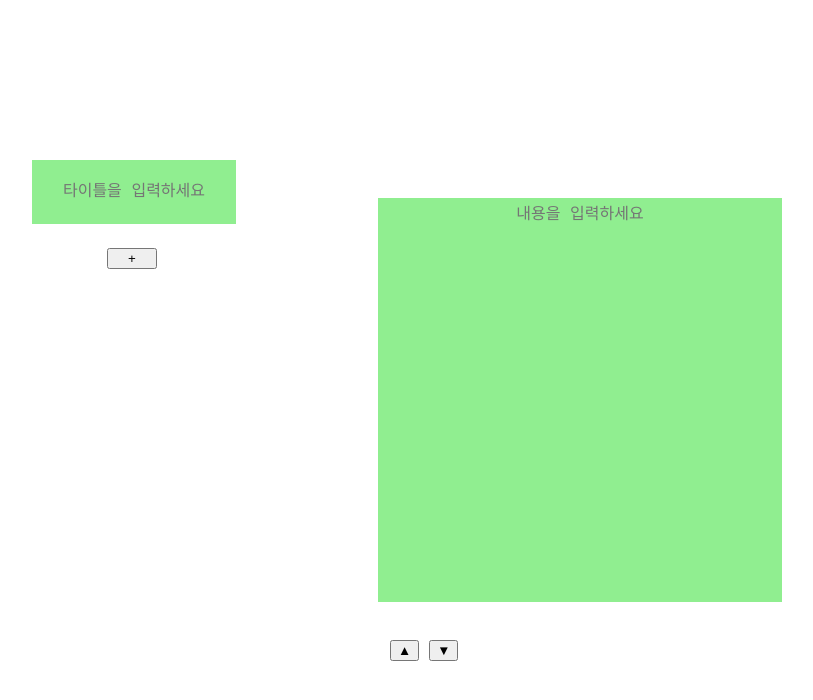
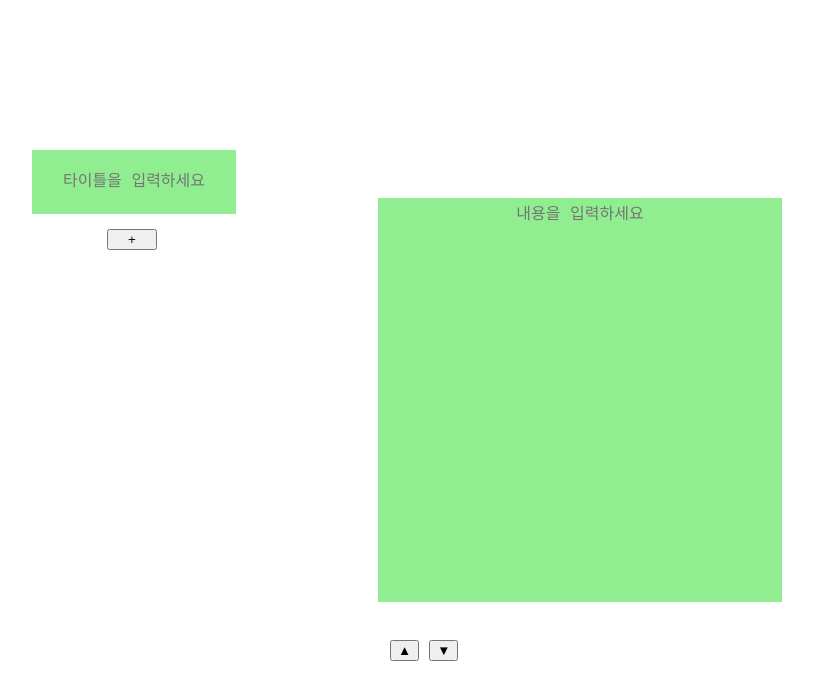
Before and after one commit to bubbletea03/project_memoWeb, a React (Create React App) app: page / in a window 1280 px wide. Shown: the top 700 px of the page, without its empty margins (60-873 px from the left). Built offline with nearby package versions, Linux system fonts and the light colour scheme.

Commit message:
메모탭들 애니메이션 이상하게 뜨는거 해결함

```diff
--- a/src/components/MemoTabs.js
+++ b/src/components/MemoTabs.js
@@ -9,7 +9,9 @@ const MemoTab = styled.textarea`
   resize: none;
   line-height: 60px;
 
-  margin: 10px auto;
+  display: block;
+  margin-bottom: 15px;
+  margin-right: auto;
   border: 0;
 
   text-align: center;
```
